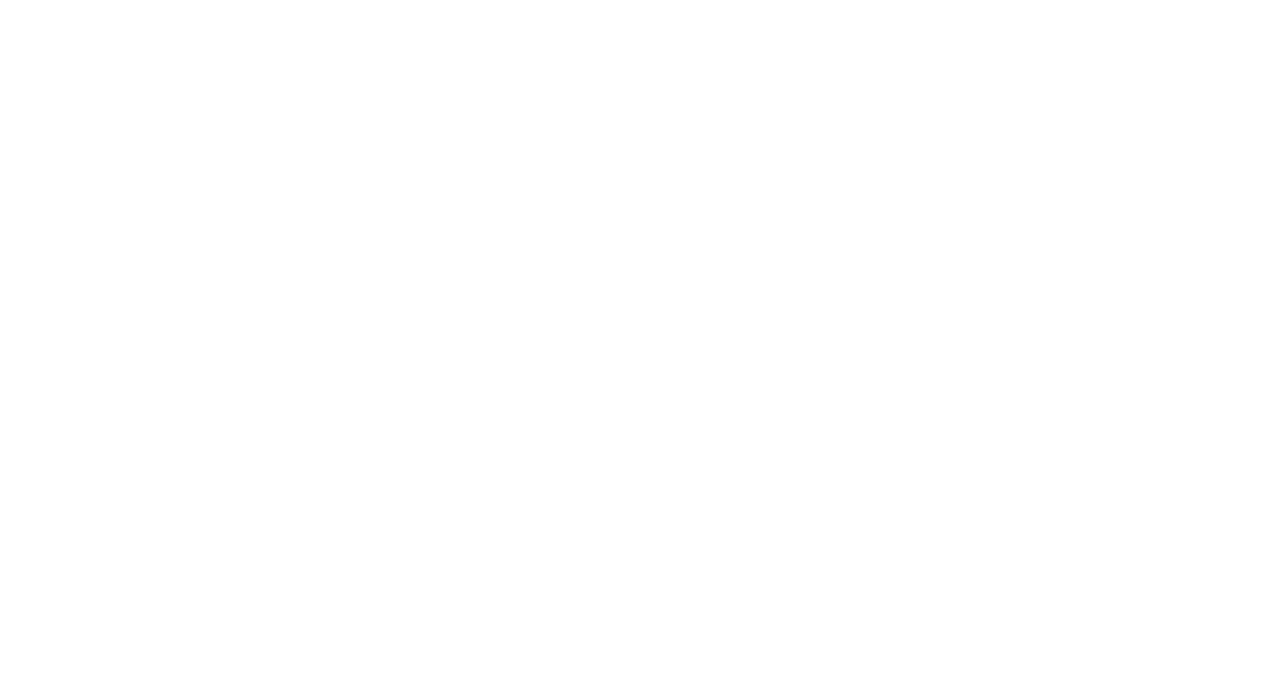
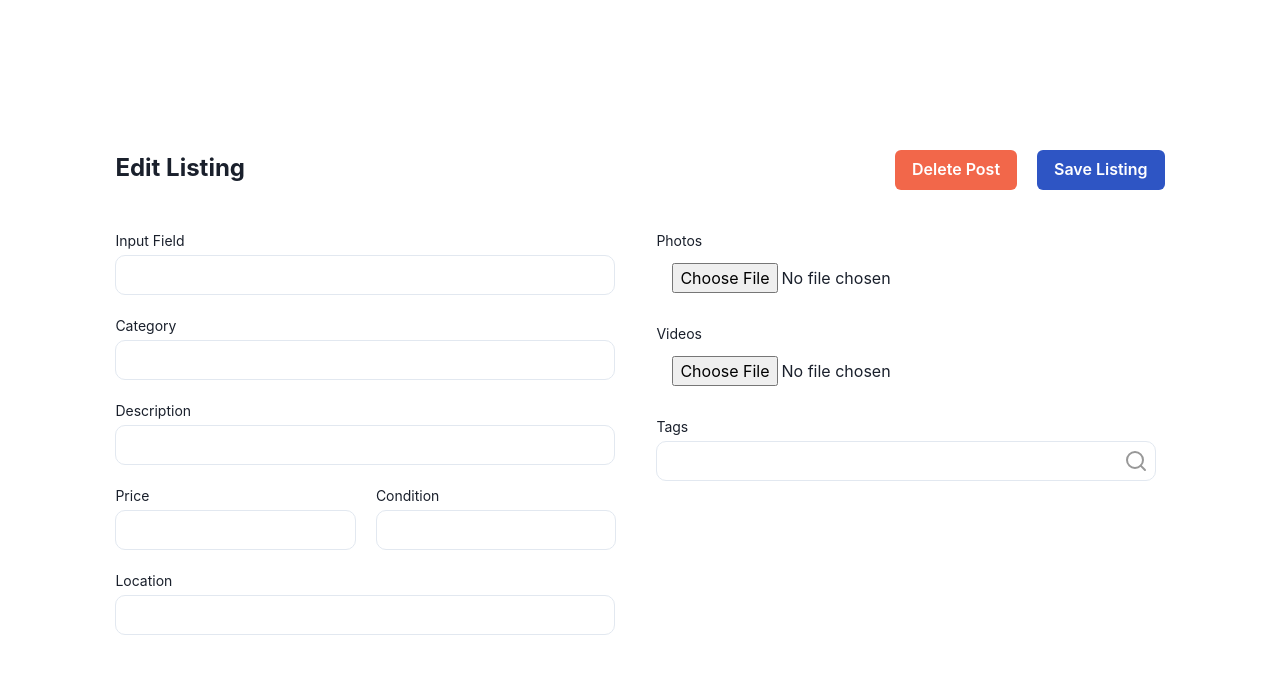
Before and after one commit to soramicha/marquee, a React (Vite) app in the folder packages/frontend/: page /listing/edit in a window 1280 px wide. Before the commit this address had no page. Shown: the top 674 px of the page. Built offline with nearby package versions, Linux system fonts and the light colour scheme.

Commit message:
created create and edit listing pages

```diff
--- a/package.json
+++ b/package.json
@@ -29,5 +29,8 @@
         "globals": "^15.14.0",
         "nodemon": "^3.1.9",
         "prettier": "^3.4.2"
+    },
+    "dependencies": {
+        "lucide-react": "^0.475.0"
     }
 }
--- a/packages/frontend/src/App.jsx
+++ b/packages/frontend/src/App.jsx
@@ -4,6 +4,8 @@
 import PersistLogin from "@/components/PersistLogin";
 import RequireAuth from "@/components/RequireAuth";
 import Home from "@/pages/Home";
+import CreateListing from "./pages/CreateListing";
+import EditListing from "./pages/EditListing";
 
 function App() {
     return (
@@ -11,6 +13,9 @@
           <BrowserRouter>
             <Routes>
               <Route path="/">
+                {/* add into protected route later */}
+                <Route path="listing/create" element={<CreateListing/>}/>
+                <Route path="listing/edit" element={<EditListing/>}/>
                 <Route path="login" element={<Login />} />
                 <Route path="signup" element={<SignUp />} />
                 <Route element={<PersistLogin />}>
--- /dev/null
+++ b/packages/frontend/src/pages/CreateListing.jsx
@@ -0,0 +1,119 @@
+import { Center, Box, Text, Button, Input, InputGroup, InputRightElement, Flex } from '@chakra-ui/react'
+import { useEffect, useState } from "react"
+import { Link, useNavigate } from "react-router-dom";
+import { useAuth } from '@/context/AuthContext';
+import { Search } from 'lucide-react';
+
+function CreateListing() {
+    return <>
+        <Box h={"100vh"} w={"100vw"} bg="white">
+        <Center>
+        <Box mt={150}>
+            <Flex direction="row">
+        <Text fontWeight="bold" fontSize="2xl">Create New Listing</Text>
+        <Button ml={700} color="white" bg="#2E55C4">Post Listing</Button>
+        </Flex>
+        <Flex mt={10} direction="row">
+        <Box>
+        <Text fontSize="sm">Input Field</Text>
+        <Input
+            borderWidth={1}
+            borderRadius={"10px"}
+            color="#989898"
+            backgroundColor="white"
+            mt={1}
+            width="500px"
+            type="text"
+                    />
+
+    <Text fontSize="sm" mt={5}>Category</Text>
+        <Input
+            borderWidth={1}
+            borderRadius={"10px"}
+            color="#989898"
+            backgroundColor="white"
+            width="500px"
+            mt={1}
+            type="text"
+                    />
+
+    <Text fontSize="sm" mt={5}>Description</Text>
+        <Input
+            borderWidth={1}
+            borderRadius={"10px"}
+            color="#989898"
+            backgroundColor="white"
+            width="500px"
+            mt={1}
+            type="text"
+                    />
+    <Flex direction="row">
+        <Box>
+    <Text fontSize="sm" mt={5}>Price</Text>
+        <Input
+            borderWidth={1}
+            borderRadius={"10px"}
+            color="#989898"
+            width="240.5px"
+            backgroundColor="white"
+            mt={1}
+            type="text"
+                    />
+    </Box>
+    <Box ml={5}>
+    <Text fontSize="sm" mt={5}>Condition</Text>
+        <Input
+            borderWidth={1}
+            borderRadius={"10px"}
+            width="240.5px"
+            color="#989898"
+            backgroundColor="white"
+            mt={1}
+            type="text"
+                    />
+                    </Box>
+    </Flex>
+    <Text fontSize="sm" mt={5}>Location</Text>
+        <Input
+            borderWidth={1}
+            width="500px"
+            borderRadius={"10px"}
+            color="#989898"
+            backgroundColor="white"
+            mt={1}
+            type="text"
+                    />
+
+    </Box>
+    <Box ml={10}>
+        <Text fontSize="sm">Photos</Text>
+        <Input borderWidth={0} mt={3} type="file"></Input>
+        <Text fontSize="sm" mt={5}>Videos</Text>
+            <Input borderWidth={0} mt={3} type="file"></Input>
+
+        <Text fontSize="sm" mt={5}>Tags</Text>
+        <InputGroup width="500px">
+            <InputRightElement pointerEvents="none" mt={1}>
+                <Search color="#989898" />
+            </InputRightElement>
+            <Input
+                width="500px"
+                borderWidth={1}
+                borderRadius={"10px"}
+                color="#989898"
+                backgroundColor="white"
+                mt={1}
+                type="text"
+                        />
+                </InputGroup>
+
+        </Box>
+        </Flex>
+        </Box>
+
+        </Center>
+        </Box>
+    </>
+}
+
+export default CreateListing;
--- /dev/null
+++ b/packages/frontend/src/pages/EditListing.jsx
@@ -0,0 +1,120 @@
+import { Center, Box, Text, Button, Input, InputGroup, InputRightElement, Flex } from '@chakra-ui/react'
+import { useEffect, useState } from "react"
+import { Link, useNavigate } from "react-router-dom";
+import { useAuth } from '@/context/AuthContext';
+import { Search } from 'lucide-react';
+
+function EditListing() {
+    return <>
+        <Box h={"100vh"} w={"100vw"} bg="white">
+        <Center>
+        <Box mt={150}>
+            <Flex direction="row">
+        <Text fontWeight="bold" fontSize="2xl">Edit Listing</Text>
+        <Button ml={650} color="white" bg="#F2674A">Delete Post</Button>
+        <Button ml={5} color="white" bg="#2E55C4">Save Listing</Button>
+        </Flex>
+        <Flex mt={10} direction="row">
+        <Box>
+        <Text fontSize="sm">Input Field</Text>
+        <Input
+            borderWidth={1}
+            borderRadius={"10px"}
+            color="#989898"
+            backgroundColor="white"
+            mt={1}
+            width="500px"
+            type="text"
+                    />
+
+    <Text fontSize="sm" mt={5}>Category</Text>
+        <Input
+            borderWidth={1}
+            borderRadius={"10px"}
+            color="#989898"
+            backgroundColor="white"
+            width="500px"
+            mt={1}
+            type="text"
+                    />
+
+    <Text fontSize="sm" mt={5}>Description</Text>
+        <Input
+            borderWidth={1}
+            borderRadius={"10px"}
+            color="#989898"
+            backgroundColor="white"
+            width="500px"
+            mt={1}
+            type="text"
+                    />
+    <Flex direction="row">
+        <Box>
+    <Text fontSize="sm" mt={5}>Price</Text>
+        <Input
+            borderWidth={1}
+            borderRadius={"10px"}
+            color="#989898"
+            width="240.5px"
+            backgroundColor="white"
+            mt={1}
+            type="text"
+                    />
+    </Box>
+    <Box ml={5}>
+    <Text fontSize="sm" mt={5}>Condition</Text>
+        <Input
+            borderWidth={1}
+            borderRadius={"10px"}
+            width="240.5px"
+            color="#989898"
+            backgroundColor="white"
+            mt={1}
+            type="text"
+                    />
+                    </Box>
+    </Flex>
+    <Text fontSize="sm" mt={5}>Location</Text>
+        <Input
+            borderWidth={1}
+            width="500px"
+            borderRadius={"10px"}
+            color="#989898"
+            backgroundColor="white"
+            mt={1}
+            type="text"
+                    />
+
+    </Box>
+    <Box ml={10}>
+        <Text fontSize="sm">Photos</Text>
+        <Input borderWidth={0} mt={3} type="file"></Input>
+        <Text fontSize="sm" mt={5}>Videos</Text>
+            <Input borderWidth={0} mt={3} type="file"></Input>
+
+        <Text fontSize="sm" mt={5}>Tags</Text>
+        <InputGroup width="500px">
+            <InputRightElement pointerEvents="none" mt={1}>
+                <Search color="#989898" />
+            </InputRightElement>
+            <Input
+                width="500px"
+                borderWidth={1}
+                borderRadius={"10px"}
+                color="#989898"
+                backgroundColor="white"
+                mt={1}
+                type="text"
+                        />
+                </InputGroup>
+
+        </Box>
+        </Flex>
+        </Box>
+
+        </Center>
+        </Box>
+    </>
+}
+
+export default EditListing;
```
Also changed, not shown: 1 other file (tests, documents, lock files or other folders).
